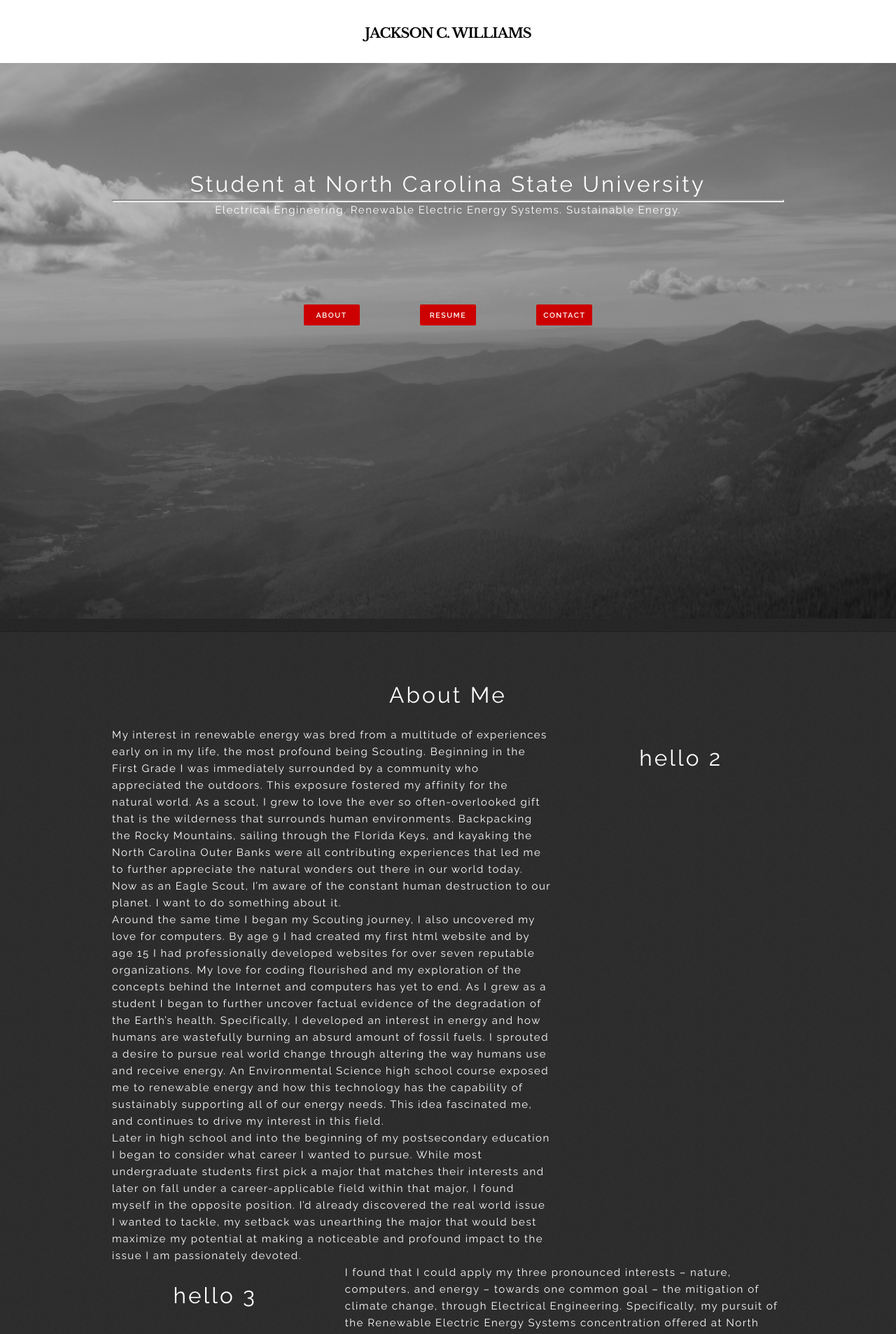
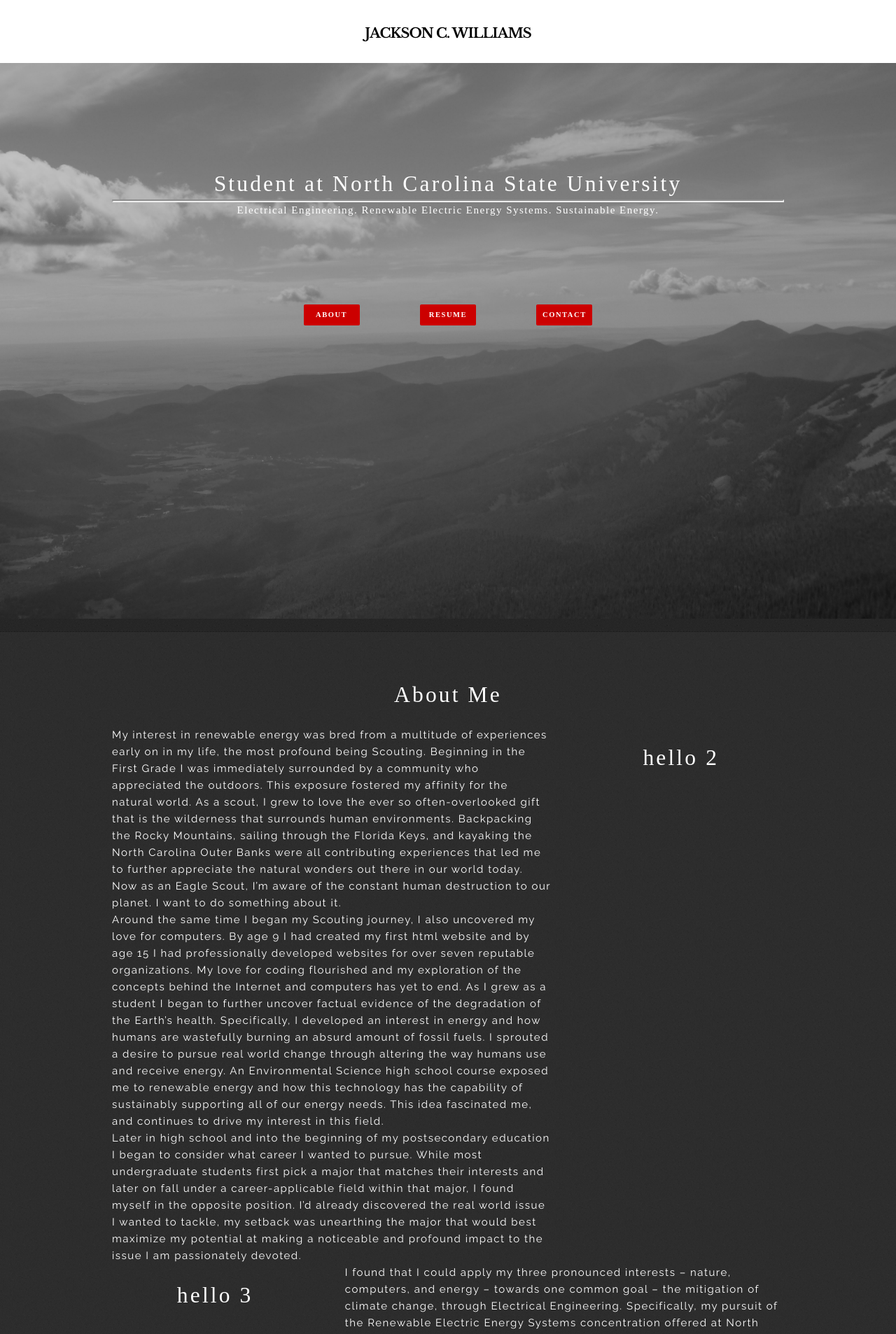
Before and after one commit to jacksoncwilliams/jackson-erin, a Jekyll site: the page built from simpleindex.html, in a window 1280 px wide. Shown: the top 1906 px of the page at 70% size. Built offline with Jekyll 4.4.1, drawn with Linux system fonts in a browser that asks for light colours; nearby versions of some CDN libraries; some web fonts are replaced.

Commit message:
Update simple.css

```diff
--- a/css/simple.css
+++ b/css/simple.css
@@ -45,6 +45,7 @@
    width: 100%;
    height: 600px;
    padding-top: 12%;
+   font-family: "UniversRoman";
 
 }
 
@@ -133,6 +134,7 @@
 }
 
 #about h1 {
+    font-family: "UniversRoman";
     color: #ffffff;
     font-size: 2.1em;
     font-weight: 400;
@@ -141,6 +143,7 @@
 }
 
 #about p {
+    font-family: "Raleway","HelveticaNeue","Helvetica Neue",Helvetica,Arial,sans-serif;
     color: #ffffff;
     font-size: 1em;
     font-weight: 400;
@@ -167,7 +170,7 @@
 @media (min-width: 400px) {
    #resume h1 {
       color: #c0c0c0;
-      font-family: UniversRoman;
+      font-family: "UniversRoman";
       font-size: 1em;
       font-weight: bold;
       letter-spacing: 0.1em;
@@ -183,7 +186,7 @@
 @media (min-width: 550px) {
    #resume h1 {
       color: #c0c0c0;
-      font-family: UniversRoman;
+      font-family: "UniversRoman";
       font-size: 1em;
       font-weight: bold;
       letter-spacing: 0.1em;
@@ -213,7 +216,7 @@
 
 #resume h2 {
    color: #CC0000;
-   font-family: UniversRoman;
+   font-family: "UniversRoman";
    font-size: 1em;
    font-weight: bold;
    letter-spacing: 0.1em;
@@ -224,7 +227,7 @@
 
 #resume h3 {
    color: #000;
-   font-family: UniversRoman;
+   font-family: "UniversRoman";
    font-size: 1em;
    font-weight: bold;
    letter-spacing: 0.1em;
@@ -298,7 +301,7 @@
 }
 
 #contact h1 {
-    font-family: 'Libre Baskerville', serif;
+    font-family: "UniversRoman";
     color: #ffffff;
     font-size: 2em;
     font-weight: 400;
```
